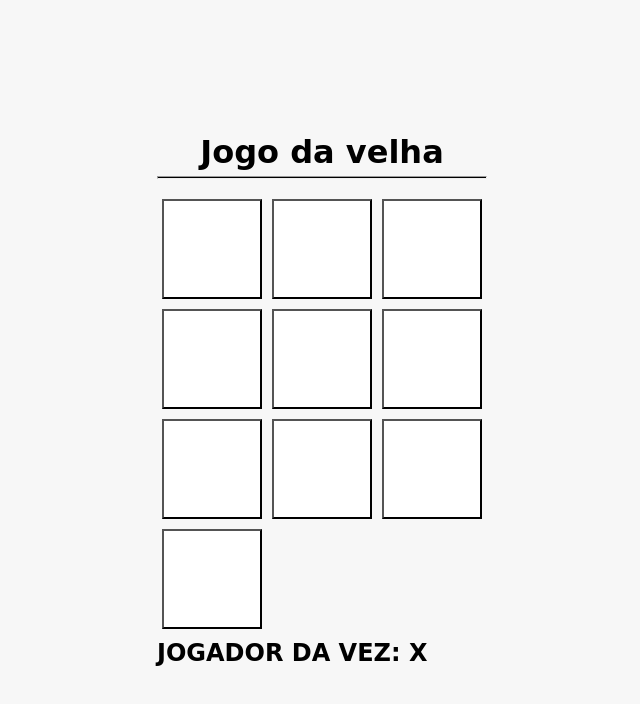
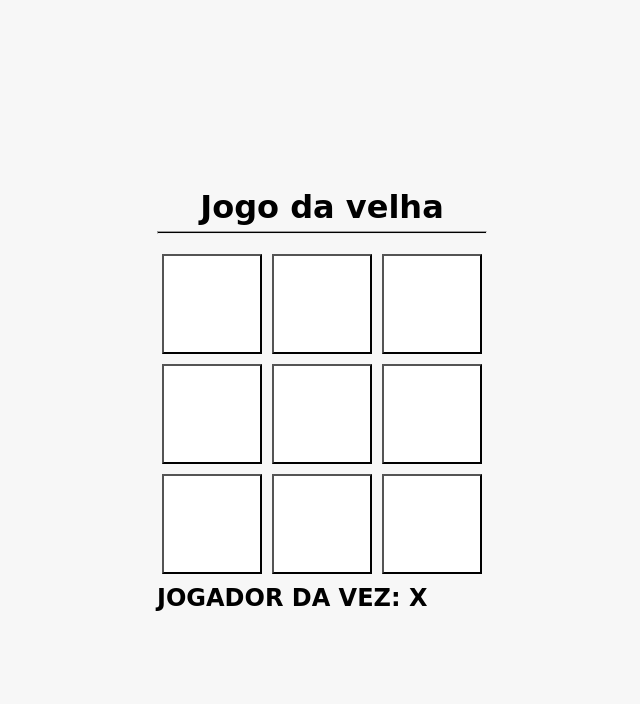
Before and after one commit to Luana-Brito-P/JavaScript-Progressivo, a plain HTML site: page jogo da velha/velha.html in a window 1280 px wide. Shown: the whole page, without its empty margins (318-958 px from the left). Drawn offline with Linux system fonts and the light colour scheme.

Commit message:
fix velha 01

```diff
--- a/jogo da velha/velha.html
+++ b/jogo da velha/velha.html
@@ -14,7 +14,6 @@
         <hr>
         <div class="game">
             <button data-i="1"></button>
-            <button data-i="2"></button>
             <button data-i="2"></button>
             <button data-i="3"></button>
             <button data-i="4"></button>
```
